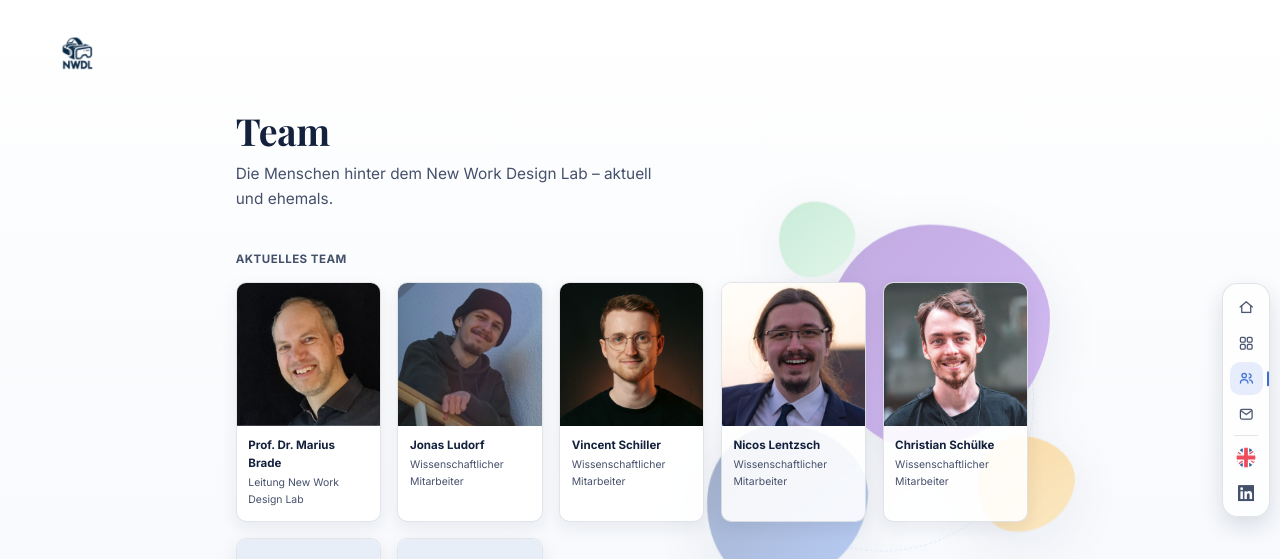
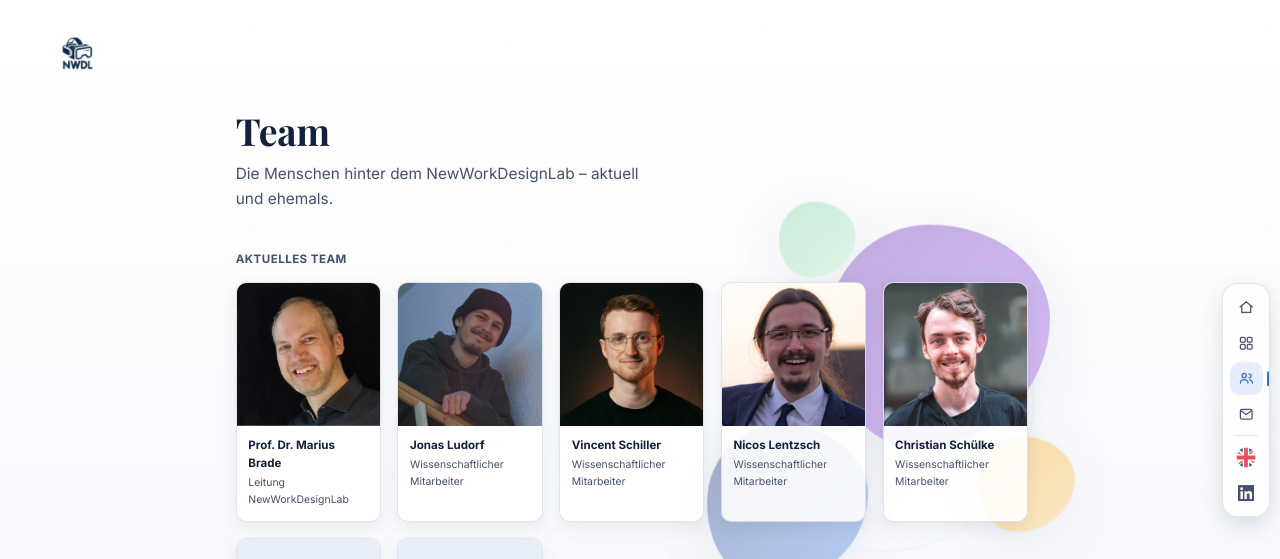
Before and after one commit to NewWorkDesignLab/website, a Next.js app: page /team in a window 1280 px wide. Shown: the top 559 px of the page. Built offline with nearby package versions, Linux system fonts and the light colour scheme; a web font is replaced by a local one.

Commit message:
fixed branding spaces

```diff
--- a/package.json
+++ b/package.json
@@ -2,7 +2,7 @@
   "name": "newworkdesignlab",
   "version": "1.0.0",
   "private": true,
-  "description": "New Work Design Lab – Website",
+  "description": "NewWorkDesignLab – Website",
   "scripts": {
     "dev": "next dev",
     "build": "next build",
--- a/src/app/contact/layout.tsx
+++ b/src/app/contact/layout.tsx
@@ -3,7 +3,7 @@ import type { Metadata } from "next";
 export const metadata: Metadata = {
   title: "Kontakt",
   description:
-    "Kontakt zum New Work Design Lab – Ansprechpartner Prof. Dr. Marius Brade.",
+    "Kontakt zum NewWorkDesignLab – Ansprechpartner Prof. Dr. Marius Brade.",
 };
 
 export default function ContactLayout({
--- a/src/app/layout.tsx
+++ b/src/app/layout.tsx
@@ -18,18 +18,18 @@ const playfair = Playfair_Display({
 export const metadata: Metadata = {
   metadataBase: new URL("https://newworkdesignlab.org"),
   title: {
-    default: "New Work Design Lab",
-    template: "%s · New Work Design Lab",
+    default: "NewWorkDesignLab",
+    template: "%s · NewWorkDesignLab",
   },
   description:
-    "Das transdisziplinäre New Work Design Lab forscht und gestaltet im Schnittgebiet von User Experience Design, Gamification, Softwareentwicklung und kognitiver Ergonomie.",
+    "Das transdisziplinäre NewWorkDesignLab forscht und gestaltet im Schnittgebiet von User Experience Design, Gamification, Softwareentwicklung und kognitiver Ergonomie.",
   icons: {
     icon: "/icon.png",
     shortcut: "/icon.png",
     apple: "/icon.png",
   },
   keywords: [
-    "New Work Design Lab",
+    "NewWorkDesignLab",
     "User Experience Design",
     "Gamification",
     "Kognitive Ergonomie",
@@ -37,17 +37,17 @@ export const metadata: Metadata = {
     "FH Dresden",
   ],
   openGraph: {
-    title: "New Work Design Lab",
+    title: "NewWorkDesignLab",
     description:
       "Forschung und Entwicklung für ein Erlebnis des Flow beim Arbeiten, Denken und Lernen.",
     url: "https://newworkdesignlab.org",
-    siteName: "New Work Design Lab",
+    siteName: "NewWorkDesignLab",
     locale: "de_DE",
     type: "website",
   },
   twitter: {
     card: "summary_large_image",
-    title: "New Work Design Lab",
+    title: "NewWorkDesignLab",
     description:
       "Forschung und Entwicklung für ein Erlebnis des Flow beim Arbeiten, Denken und Lernen.",
   },
--- a/src/app/legal-note/layout.tsx
+++ b/src/app/legal-note/layout.tsx
@@ -3,7 +3,7 @@ import type { Metadata } from "next";
 export const metadata: Metadata = {
   title: "Legal Notice",
   description:
-    "Legal notice of the New Work Design Lab at Fachhochschule Dresden (FHD).",
+    "Legal notice of the NewWorkDesignLab at Fachhochschule Dresden (FHD).",
 };
 
 export default function LegalNoteLayout({
--- a/src/app/page.tsx
+++ b/src/app/page.tsx
@@ -86,10 +86,10 @@ export default function Home() {
       <Sidebar />
 
       <div className="page-brand">
-        <span className="page-brand-logo" aria-label="New Work Design Lab">
+        <span className="page-brand-logo" aria-label="NewWorkDesignLab">
           <Image
             src="/nwdl_logo.png"
-            alt="New Work Design Lab"
+            alt="NewWorkDesignLab"
             width={244}
             height={244}
             priority
--- a/src/app/projects/layout.tsx
+++ b/src/app/projects/layout.tsx
@@ -3,7 +3,7 @@ import type { Metadata } from "next";
 export const metadata: Metadata = {
   title: "Projekte",
   description:
-    "Projekte des New Work Design Lab aus Virtual Reality, Augmented Reality, Forschung und Künstlicher Intelligenz.",
+    "Projekte des NewWorkDesignLab aus Virtual Reality, Augmented Reality, Forschung und Künstlicher Intelligenz.",
 };
 
 export default function ProjectsLayout({
--- a/src/app/team/layout.tsx
+++ b/src/app/team/layout.tsx
@@ -3,7 +3,7 @@ import type { Metadata } from "next";
 export const metadata: Metadata = {
   title: "Team",
   description:
-    "Das Team des New Work Design Lab – aktuelle und ehemalige Mitarbeitende.",
+    "Das Team des NewWorkDesignLab – aktuelle und ehemalige Mitarbeitende.",
 };
 
 export default function TeamLayout({
--- a/src/components/PageShell.tsx
+++ b/src/components/PageShell.tsx
@@ -19,11 +19,11 @@ export function PageShell({ children }: { children: ReactNode }) {
         <Link
           href="/"
           className="page-brand-logo"
-          aria-label="New Work Design Lab — Startseite"
+          aria-label="NewWorkDesignLab — Startseite"
         >
           <Image
             src="/nwdl_logo.png"
-            alt="New Work Design Lab"
+            alt="NewWorkDesignLab"
             width={244}
             height={244}
             priority
--- a/src/content/team.ts
+++ b/src/content/team.ts
@@ -11,7 +11,7 @@ import type { Member } from "./types";
 export const team: Member[] = [
   {
     name: "Prof. Dr. Marius Brade",
-    role: { de: "Leitung New Work Design Lab", en: "Head of New Work Design Lab" },
+    role: { de: "Leitung NewWorkDesignLab", en: "Head of NewWorkDesignLab" },
     photo: "/team/marius-brade.jpg", // ← Datei liegt unter public/team/marius-brade.jpg
     status: "current",
     linkedin: "https://www.linkedin.com/in/marius-brade/",
--- a/src/content/texts.json
+++ b/src/content/texts.json
@@ -1,6 +1,6 @@
 {
   "de": {
-    "badge": "New Work Design Lab",
+    "badge": "NewWorkDesignLab",
     "titleLead": "Wir gestalten",
     "titleAccent": "Flow",
     "titleTail": "beim Arbeiten, Denken & Lernen.",
@@ -95,7 +95,7 @@
     },
     "teamPage": {
       "title": "Team",
-      "intro": "Die Menschen hinter dem New Work Design Lab – aktuell und ehemals.",
+      "intro": "Die Menschen hinter dem NewWorkDesignLab – aktuell und ehemals.",
       "current": "Aktuelles Team",
       "alumni": "Ehemalige"
     },
@@ -103,13 +103,13 @@
       "title": "Kontakt",
       "intro": "Du hast Interesse an einer Zusammenarbeit oder eine Frage zu einem unserer Projekte? Wir freuen uns auf deine Nachricht.",
       "person": "Prof. Dr. Marius Brade",
-      "role": "Ansprechpartner New Work Design Lab",
+      "role": "Ansprechpartner NewWorkDesignLab",
       "titleFhd": "Professor für Medieninformatik · Prorektor für Forschung, Innovation und nachhaltigen Transfer",
       "bio": "Prof. Dr. Marius Brade leitet das NewWorkDesignLab an der Fachhochschule Dresden. Ihn treibt eine Frage an: Wie lässt sich Technologie so gestalten, dass sie uns Menschen wirklich hilft? Seit über einem Jahrzehnt forscht er im Schnittgebiet von Interaktionsdesign, Informatik und Kognitionspsychologie – immer mit dem Blick darauf, wie wir Arbeiten und Zusammenleben im Sinne von New Work neu denken können."
     },
     "impressum": {
       "title": "Impressum",
-      "intro": "Das New Work Design Lab befindet sich an der:",
+      "intro": "Das NewWorkDesignLab befindet sich an der:",
       "company": "Fachhochschule Dresden - Private Fachhochschule GmbH",
       "street": "Güntzstraße 1",
       "city": "01069 Dresden",
@@ -128,7 +128,7 @@
     }
   },
   "en": {
-    "badge": "New Work Design Lab",
+    "badge": "NewWorkDesignLab",
     "titleLead": "We design",
     "titleAccent": "flow",
     "titleTail": "for working, thinking & learning.",
@@ -223,7 +223,7 @@
     },
     "teamPage": {
       "title": "Team",
-      "intro": "The people behind the New Work Design Lab – current and former.",
+      "intro": "The people behind the NewWorkDesignLab – current and former.",
       "current": "Current team",
       "alumni": "Alumni"
     },
@@ -231,13 +231,13 @@
       "title": "Contact",
       "intro": "Interested in working together or have a question about one of our projects? We look forward to hearing from you.",
       "person": "Prof. Dr. Marius Brade",
-      "role": "Contact, New Work Design Lab",
+      "role": "Contact, NewWorkDesignLab",
       "titleFhd": "Professor of Media Informatics · Vice-Rector for Research, Innovation and Sustainable Transfer",
       "bio": "Prof. Dr. Marius Brade heads the NewWorkDesignLab at the University of Applied Sciences Dresden. He is driven by one question: how can technology be designed so that it genuinely helps people? For more than a decade he has been researching at the intersection of interaction design, computer science and cognitive psychology – always with an eye on how we might rethink the way we work and live together in the spirit of New Work."
     },
     "impressum": {
       "title": "Legal Note",
-      "intro": "The New Work Design Lab is located at:",
+      "intro": "The NewWorkDesignLab is located at:",
       "company": "Fachhochschule Dresden - Private Fachhochschule GmbH",
       "street": "Güntzstraße 1",
       "city": "01069 Dresden",
```
Also changed, not shown: 1 other file (tests, documents, lock files or other folders).
